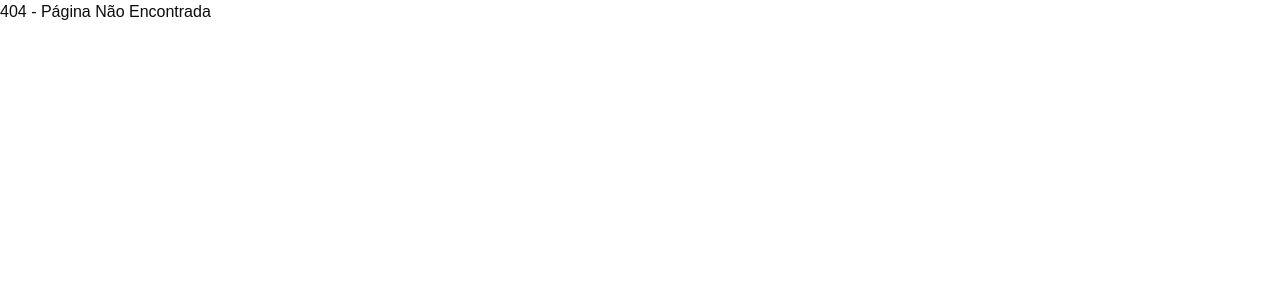
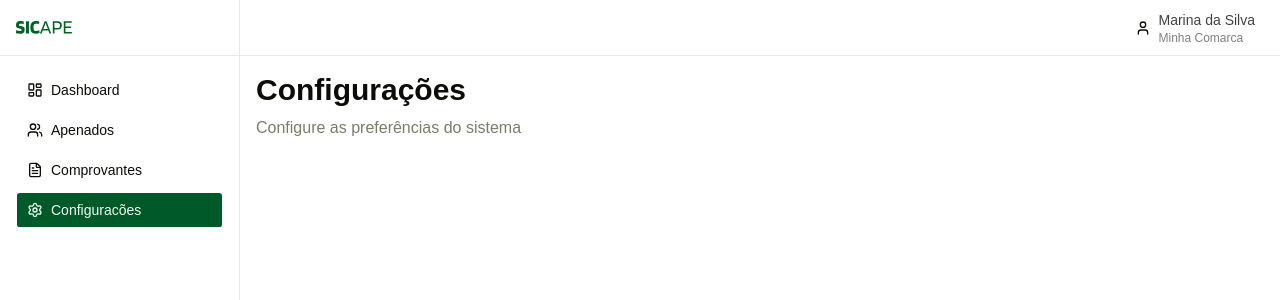
Before and after one commit to CS-PI-2026-Integrados/front-end, a React (Vite) app: page /configuracoes in a window 1280 px wide. Before the commit this address had no page. Shown: the top 300 px of the page. Built offline with nearby package versions, Linux system fonts and the light colour scheme; what pdfmake would draw is missing.

Commit message:
feat: adiciona rota e estrutura da tela de configurações

```diff
--- a/src/AppRouter.jsx
+++ b/src/AppRouter.jsx
@@ -3,6 +3,7 @@ import { Routes, Route } from 'react-router-dom'
 import { useSession } from './context/SessionContext'
 import { ServiceProvider } from './context/ServiceContext'
 import Service from './pages/Service'
+import Settings from './pages/Settings'
 import Login from './pages/Login'
 import Dashboard from './pages/Dashboard'
 import Convicteds from './pages/Convicteds'
@@ -39,6 +40,7 @@ const AppRouter = () => {
         <Route path="instituicoes" element={<Institutions />} />
         <Route path="comprovante" element={<Certificate />} />
         <Route path="/apenados/:id" element={<ApenadoProfile />} />
+        <Route path="/configuracoes" element={<Settings />} />
       </Route>
 
       <Route path="*" element={<NotFound />} />
--- a/src/layout/DashboardLayout.jsx
+++ b/src/layout/DashboardLayout.jsx
@@ -81,6 +81,7 @@ export default function DashboardLayout() {
                   <ChartBar /> Relatorios
                 </Link>
               </Button>
+              */}
               <Button
                 asChild
                 variant={isActive('/configuracoes') ? 'default' : 'ghost'}
@@ -89,7 +90,7 @@ export default function DashboardLayout() {
                 <Link to="/configuracoes" className="flex w-full items-center gap-2">
                   <Settings /> Configuracões
                 </Link>
-              </Button> */}
+              </Button>
             </aside>
           </div>
         </div>
--- /dev/null
+++ b/src/pages/Settings.jsx
@@ -0,0 +1,14 @@
+const Settings = () => {
+  return (
+    <div className="max-w-7x1 mx-auto">
+      <div className="space-y-6">
+        <div>
+          <h1 className="mb-2 text-3xl font-bold">Configurações</h1>
+          <p className="text-muted-foreground">Configure as preferências do sistema</p>
+        </div>
+      </div>
+    </div>
+  )
+}
+
+export default Settings
```
